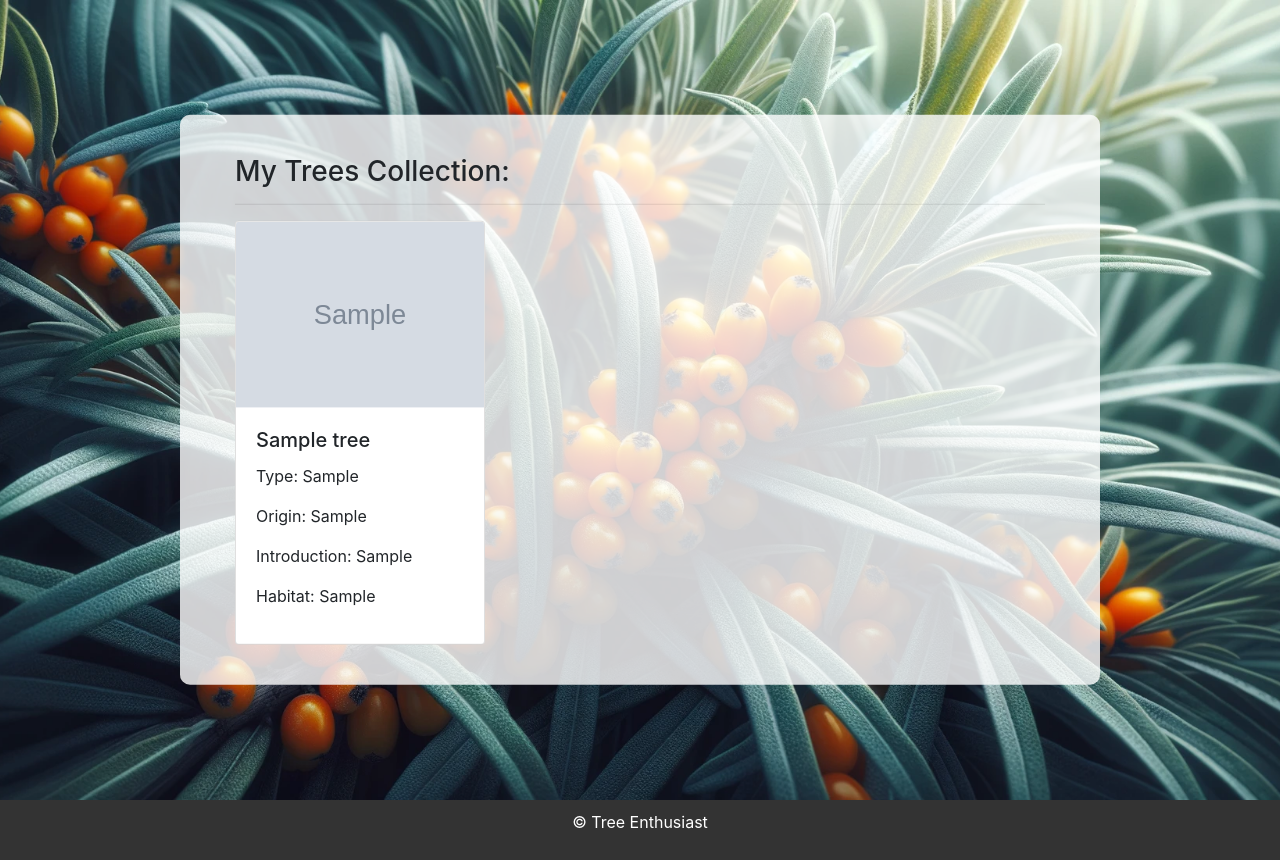
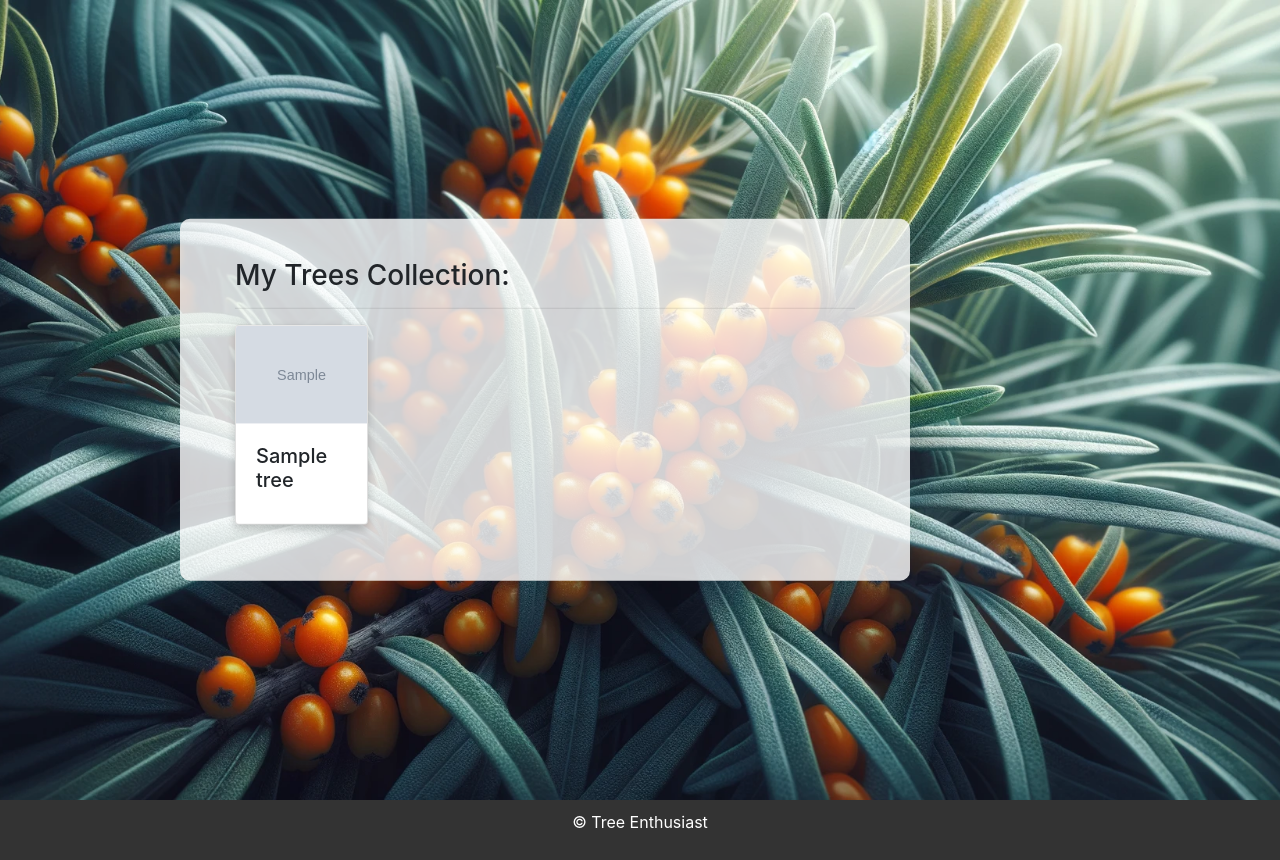
Before and after one commit to vica781/Tree-Enthusiast-vica781, a Django app: page /my_trees/ in a window 1280 px wide. Shown: the part 84-944 px from the top of the page. Run offline with Django 3.2, Linux system fonts and the light colour scheme; a user stored in the database is signed in; tables that the repository leaves empty hold one stand-in row (values such as "Sample post"); grey boxes marked "Sample" are stand-in pictures.

Commit message:
wip: adjust size of cards in 'My trees' gallery

```diff
--- a/tree_identification/static/assets/css/style.css
+++ b/tree_identification/static/assets/css/style.css
@@ -76,4 +76,21 @@ footer {
     border-radius: 10px;
 }
 
-/* HOME PAGE */
+/* MY TREES PAGE */
+/* Add this to your style.css */
+.card {
+    margin: 0 0 1rem 0;
+    border: none;
+    border-radius: 10px;
+    box-shadow: 0 4px 8px 0 rgba(0, 0, 0, 0.2);
+    transition: 0.3s;
+}
+
+.card:hover {
+    box-shadow: 0 8px 16px 0 rgba(0, 0, 0, 0.2);
+}
+
+.card-img-top {
+    border-top-left-radius: 10px;
+    border-top-right-radius: 10px;
+}
--- a/tree_identification/templates/my_trees.html
+++ b/tree_identification/templates/my_trees.html
@@ -16,7 +16,7 @@
         style="top: 50%; left: 50%; transform: translate(-50%, -50%)"
       >
         <div class="row">
-          <div class="col-lg-10 offset-lg-1 col-md-12">
+          <div class="col-lg-8 offset-lg-1 col-md-12">
             <div
               class="p-4"
               style="background: rgba(255, 255, 255, 0.8); border-radius: 10px"
@@ -30,7 +30,7 @@
                   <!-- New Card Layout for Trees -->
                   <div class="row">
                     {% for tree in trees %}
-                    <div class="col-md-4">
+                    <div class="col-md-3">
                       <div class="card">
                         <img
                           src="{{ tree.tree_image.url }}"
@@ -39,10 +39,6 @@
                         />
                         <div class="card-body">
                           <h5 class="card-title">{{ tree.common_name }}</h5>
-                          <p class="card-text">Type: {{ tree.tree_type }}</p>
-                          <p>Origin: {{ tree.origin }}</p>
-                          <p>Introduction: {{ tree.introduction }}</p>
-                          <p>Habitat: {{ tree.tree_habitat }}</p>
                         </div>
                       </div>
                     </div>
--- a/tree_identification/views.py
+++ b/tree_identification/views.py
@@ -195,16 +195,13 @@ def profile_delete(request):
 @login_required
 def add_tree(request):
     if request.method == "POST":
-        # Replace TreeForm with the actual form class you have defined
         form = TreeForm(request.POST, request.FILES)
         if form.is_valid():
             tree = form.save(commit=False)
             tree.user = request.user
             tree.save()
             messages.success(request, "Tree added successfully!")
-            return redirect(
-                "home"
-            )  # Redirect to a success page or the tree detail page
+            return redirect("home")  # Redirect to home page
     else:
         form = TreeForm()
     return render(request, "add_tree.html", {"form": form})
@@ -212,5 +209,5 @@ def add_tree(request):
 
 @login_required
 def my_trees(request):
-    trees = Tree.objects.filter(user=request.user)
+    trees = Tree.objects.filter(user=request.user)  # Fetch trees for the logged-in user
     return render(request, "my_trees.html", {"trees": trees})
```
